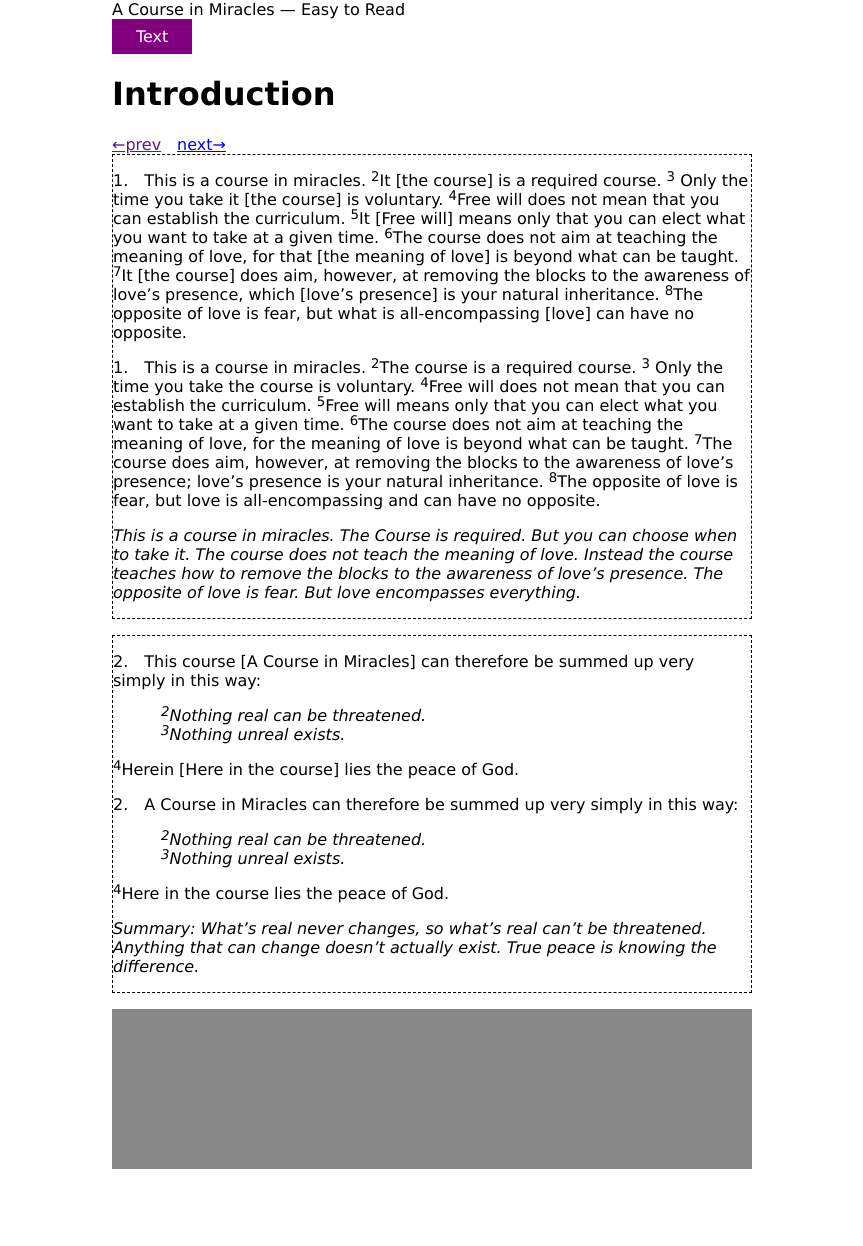
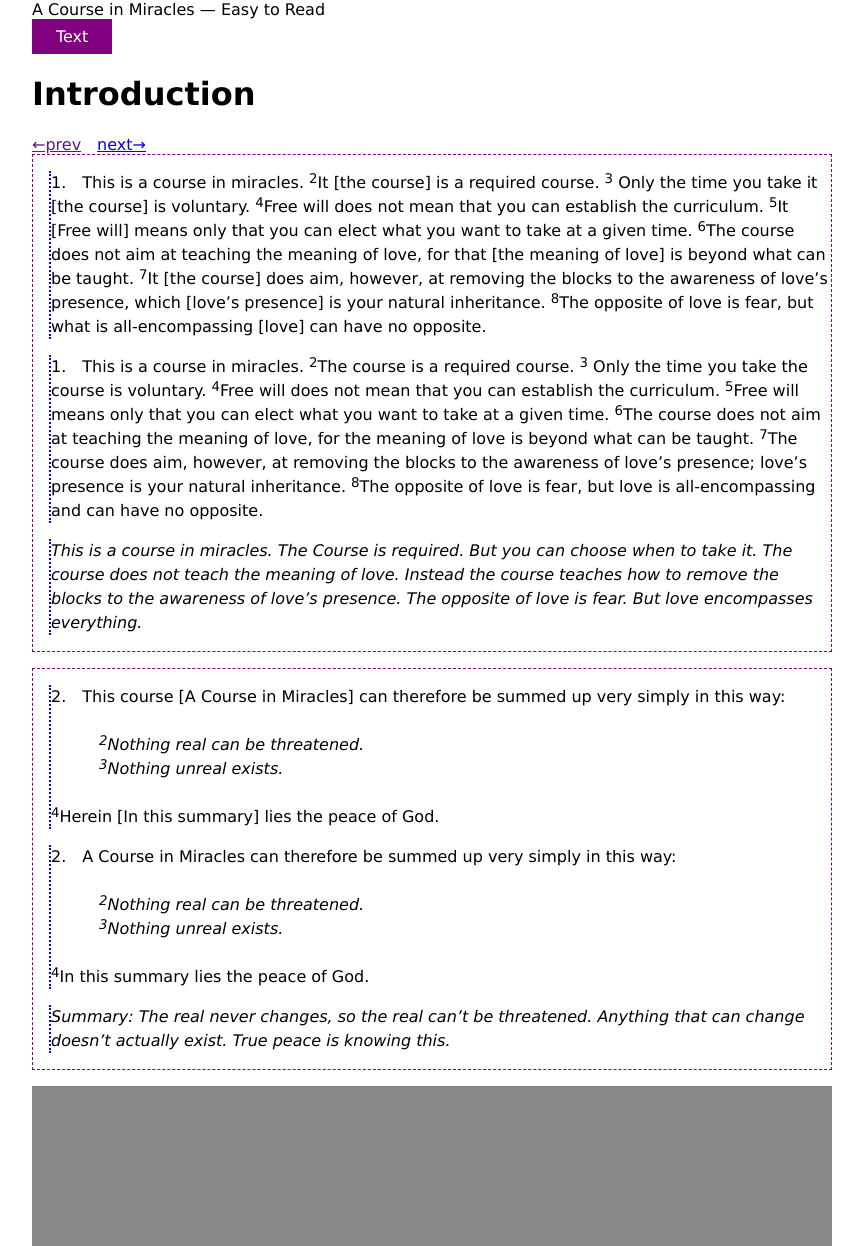
Before and after one commit to wdporter/acim, a Jekyll site: the page built from t/in/index.html, in a window 1280 px wide. Shown: the whole page, without its empty margins (208-1071 px from the left). Built offline with Jekyll 4.4.1, drawn with Linux system fonts in a browser that asks for light colours; before the commit the page ends 1169 px from its top, so only the background shows below that.

Commit message:
indented lines within paragraph

```diff
--- a/_layouts/default2.html
+++ b/_layouts/default2.html
@@ -4,7 +4,7 @@
     <meta charset=utf-8>
     <meta name=viewport content="width=device-width, initial-scale=1">
     <title>{{site.title}} — {{ page.title }}</title>
-    <link rel=stylesheet href=/assets/css/style2.css>
+    <link rel=stylesheet href=/assets/css/style2.css?v=5>
   </head>
   <body>
     <header>{{site.heading}}</header>
--- a/assets/css/style2.css
+++ b/assets/css/style2.css
@@ -4,7 +4,7 @@ body {
 
 @media screen and (min-width: 700px) {
   body {
-    width:40em;
+    width:50em;
     margin: 0 auto;
   }
 }
@@ -14,6 +14,8 @@ sup {
   position: relative;
   top: -0.4em;
 }
+
+
 
 nav>div {
   display: flex;
@@ -37,19 +39,22 @@ nav>div div a {
 }
 
 div.paragraph {
-  border: 1px dashed black;
-}
-div.paragraph {
+  border: 1px dashed purple;
   margin-bottom: 1em;
+  line-height: 1.5;
 }
 
-p.emphasis {
+p.expanded, p.substituted, p.simplified {
+  margin-left: 1em;
+  border-left: 2px blue dotted;
+}
+
+p span.indented {
+  display: block;
+  margin: 1.5em 3em;
   font-style: italic;
 }
 
-p.indented {
-  margin-left: 3em;
-}
 
 p.simplified {
   font-style: italic;
--- a/t/in/index.html
+++ b/t/in/index.html
@@ -29,24 +29,10 @@ next: /t/1
 
 </div>
 <div class=paragraph id="T-in.2">
-  <p class=expanded>2.&emsp;This course [A Course in Miracles] can therefore be summed up very simply in this way:</p>
-  <p class="expanded indented emphasis">
-    <sup>2</sup>Nothing real can be threatened.<br>
-    <sup>3</sup>Nothing unreal exists.
-  </p>
-  <p class=expanded>
-    <sup>4</sup>Herein [Here in the course] lies the peace of God.
-  </p>
+  <p class=expanded>2.&emsp;This course [A Course in Miracles] can therefore be summed up very simply in this way: <span class="indented emphasis"><sup>2</sup>Nothing real can be threatened.<br><sup>3</sup>Nothing unreal exists.</span> <sup>4</sup>Herein [In this summary] lies the peace of God.</p>
 
-  <p class=substituted>2.&emsp;A Course in Miracles can therefore be summed up very simply in this way:</p>
-  <p class="substituted indented emphasis">
-    <sup>2</sup>Nothing real can be threatened.<br>
-    <sup>3</sup>Nothing unreal exists.
-  </p>
-  <p class=substituted>
-    <sup>4</sup>Here in the course lies the peace of God.
-  </p>
+  <p class=substituted>2.&emsp;A Course in Miracles can therefore be summed up very simply in this way: <span class="indented emphasis"><sup>2</sup>Nothing real can be threatened.<br> <sup>3</sup>Nothing unreal exists.</span> <sup>4</sup>In this summary lies the peace of God.</p>
 
-  <p class=simplified>Summary: What’s real never changes, so what’s real can’t be threatened. Anything that can change doesn’t actually exist. True peace is knowing the difference.</p>
+  <p class=simplified>Summary: The real never changes, so the real can’t be threatened. Anything that can change doesn’t actually exist. True peace is knowing this.</p>
 
 </div>
```
